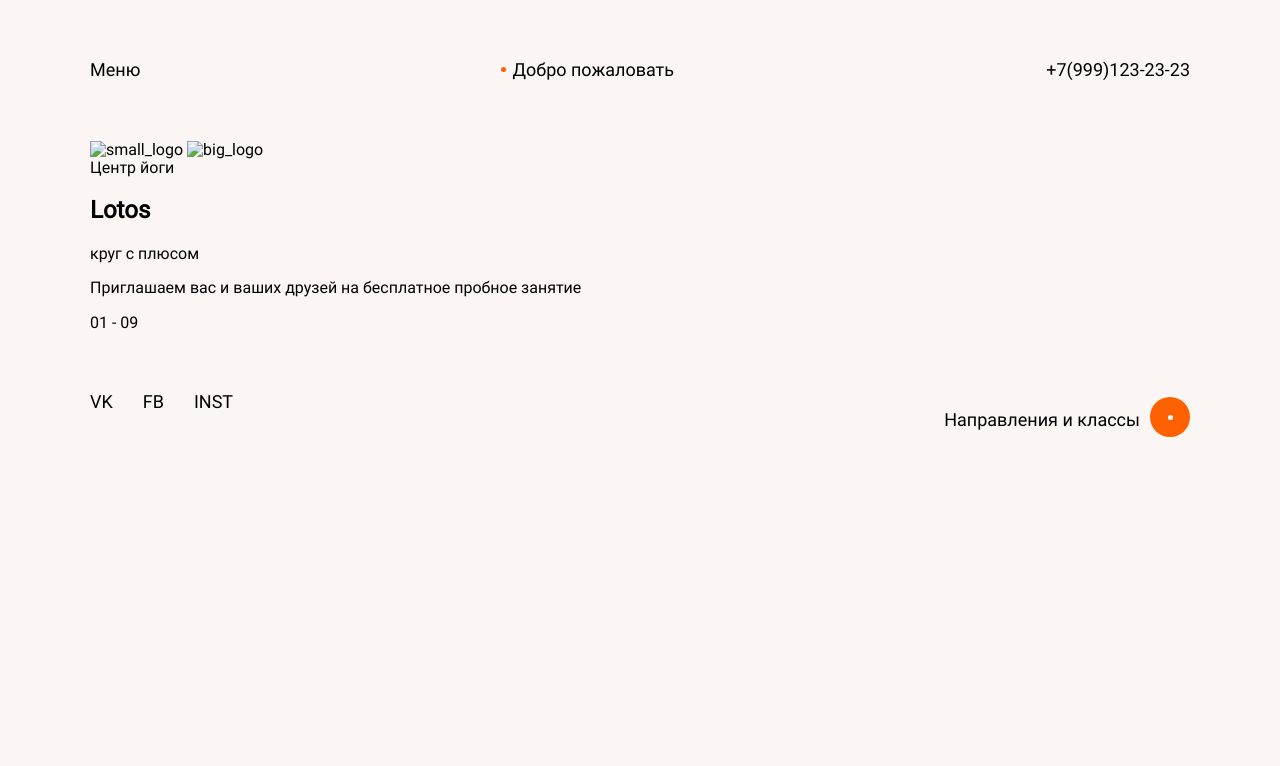
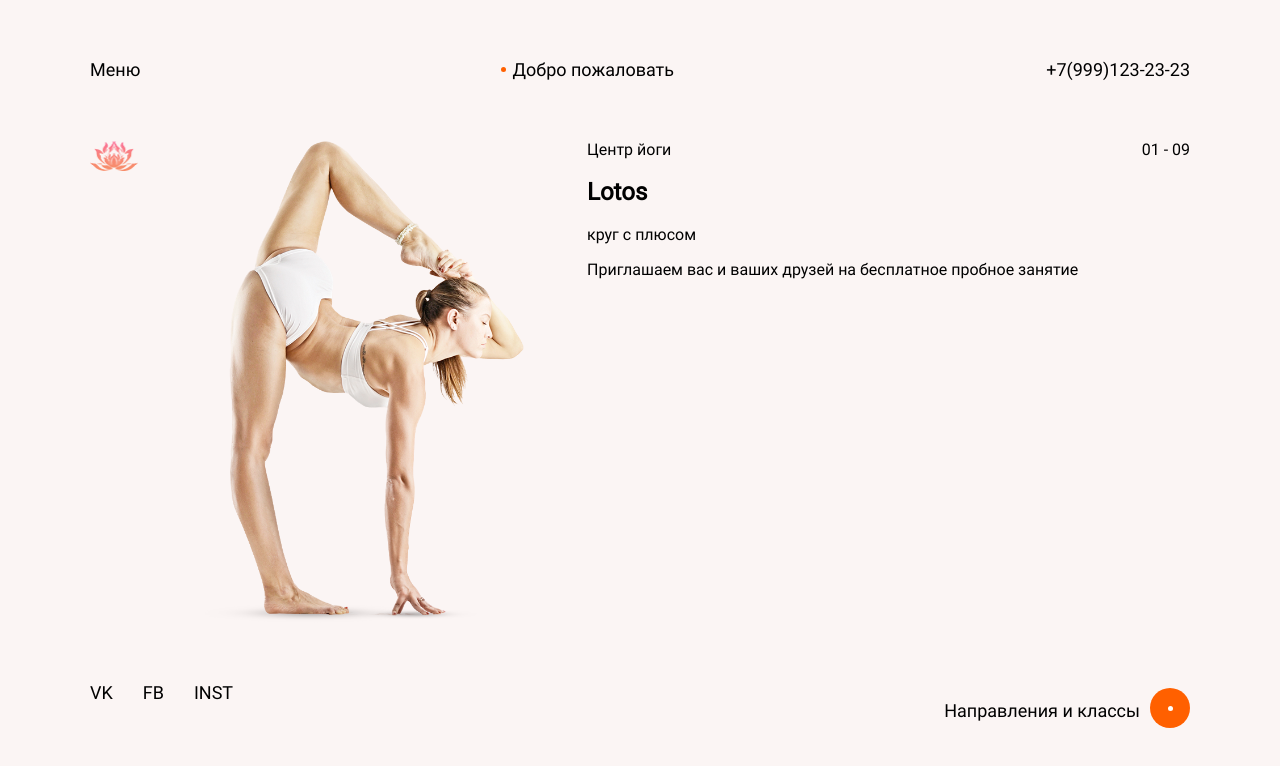
Before and after one commit to AdelRomeo/Lotos2.0, a website: page index.html in a window 1280 px wide. Drawn offline with Linux system fonts and the light colour scheme.

Commit message:
настройки изменения выотсоты объектов (антискролл)Ñ

```diff
--- a/section1.html
+++ b/section1.html
@@ -1,6 +1,6 @@
-<div class="section1">
-    <img src="" alt="small_logo" class="section1_small-logo small-logo">
-    <img src="" alt="big_logo" class="section1_big-logo big-logo">
+<div class="section1 section">
+    <img src="img/lotos-ezolan.png" alt="small_logo" class="section1_small-logo small-logo">
+    <img src="img/01.png" alt="big_logo" class="section1_big-logo big-logo">
     <div class="section1_greeting">
         <span>Центр йоги</span>
         <h2>Lotos</h2>
--- a/src/scripts/main.js
+++ b/src/scripts/main.js
@@ -23,7 +23,6 @@ nextPage.addEventListener('click', ()=>{
 });
 
 
-
 fetch('section1.html')
     .then((response)=>{
         if (response.status === 404){
@@ -32,5 +31,20 @@ fetch('section1.html')
         return response.text()
     })
     .then((text)=>{
-        container.innerHTML = text;
+        container.innerHTML = text; // закидываем на страницу подгруженный контент
+
+        let mainHeader = document.querySelector('.main-header'); //header
+        let mainHeaderHeight = mainHeader.clientHeight; //высота header
+
+        let mainFooter = document.querySelector('.main-footer'); //footer
+        let mainFooterHeight = mainFooter.clientHeight; //высота footer
+
+        let section = document.querySelector('.section'); //секция с подгружаемым контентом
+        let maxHeeight = document.documentElement.clientHeight; // высота всей страницы (body)
+
+        console.log(mainHeaderHeight);
+        console.log(mainFooterHeight);
+
+        section.style.maxHeight = maxHeeight - mainHeaderHeight - mainFooterHeight + 'px'; //задаем высоты секции (высота страницы -header и footer)
     });
+//----------------------------------------------
```
Also changed, not shown: build/styles/main.css, img/01.png (added), img/02.png (added), img/03.png (added), img/05.png (added), img/06.png (added), img/07.png (added), img/08.png (added), img/Maksim.png (added), img/envelope.png (added), img/location.png (added), img/lotos-ezolan.png (added), img/lotos.png (added), img/map.png (added), 1 more files, 1 other file.
